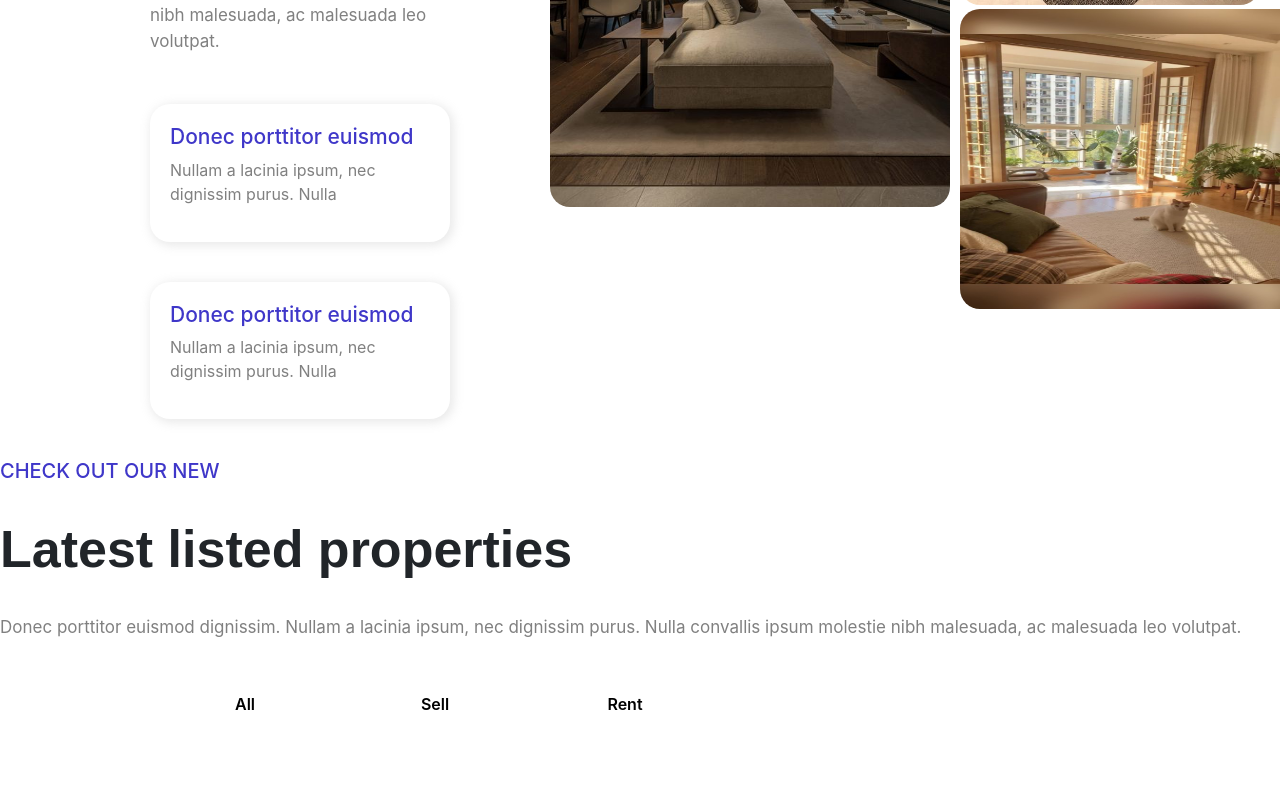
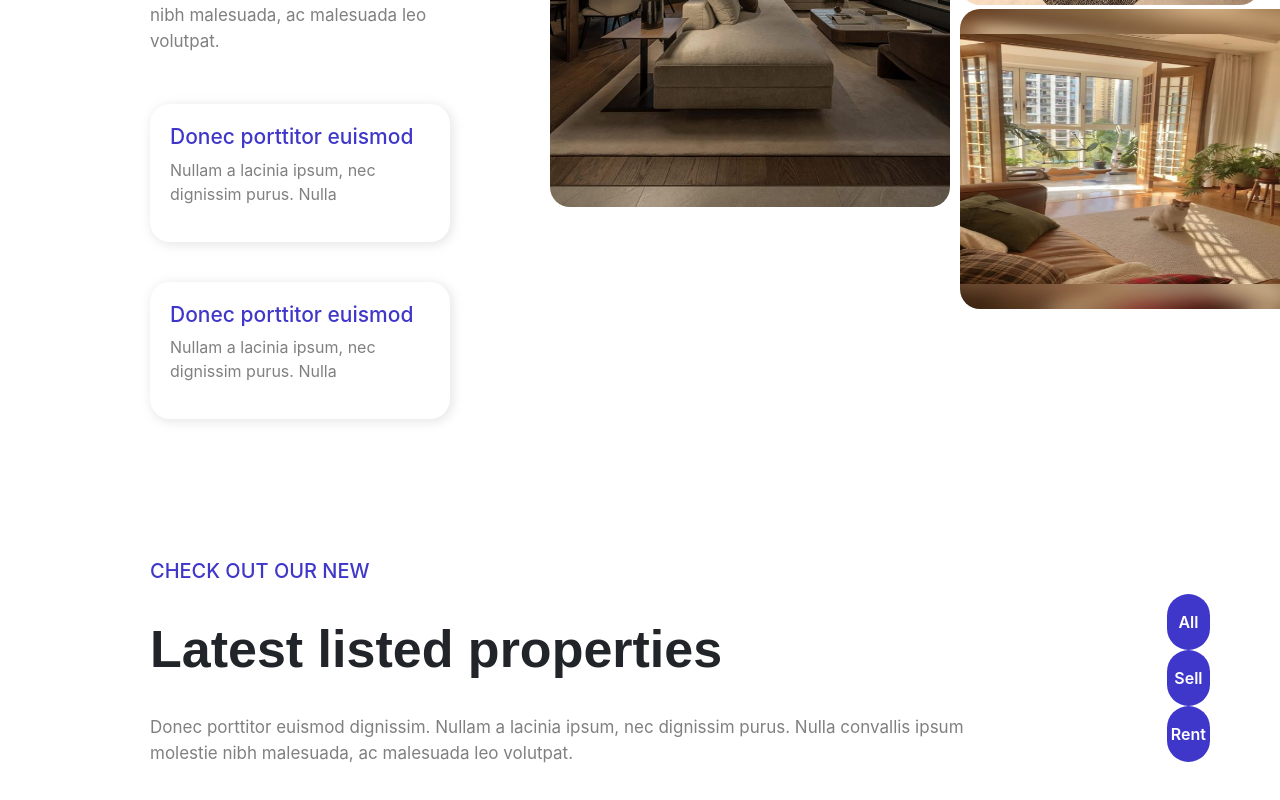
Before and after one commit to Ozodastudent/DBteam_project, a React (Create React App) app: page / in a window 1280 px wide. Shown: the part 1691-2491 px from the top of the page. Before the commit the page ends 2447 px from the top, so only its background shows below. Built offline with nearby package versions, Linux system fonts and the light colour scheme.

Commit message:
listings part css added

```diff
--- a/src/pages/home/home.css
+++ b/src/pages/home/home.css
@@ -177,7 +177,43 @@ button.active {
     border-radius: 20px;
 }
 
+.listings_part{
+    padding: 100px 70px 0px 150px;
+    display: flex;
+    justify-content: space-between;
+}
+
 .listing_options{
     margin-left: 50px;
     margin-bottom: 20px;
 }
+
+.all_btn{
+    width: 100%;
+    background-color: #3f37c9;
+    color: white;
+    border-radius: 40px;
+    padding: 16px 0px;
+    text-align: center;
+    font-size: 16px;
+}
+
+.sell_btn{
+    width: 100%;
+    background-color: #3f37c9;
+    color: white;
+    border-radius: 40px;
+    padding: 16px 0px;
+    text-align: center;
+    font-size: 16px;
+}
+
+.rent_btn{
+    width: 100%;
+    background-color: #3f37c9;
+    color: white;
+    border-radius: 40px;
+    padding: 16px 0px;
+    text-align: center;
+    font-size: 16px;
+}
```
Also changed, not shown: src/pages/home/Home.jsx (+0 -17 lines).
